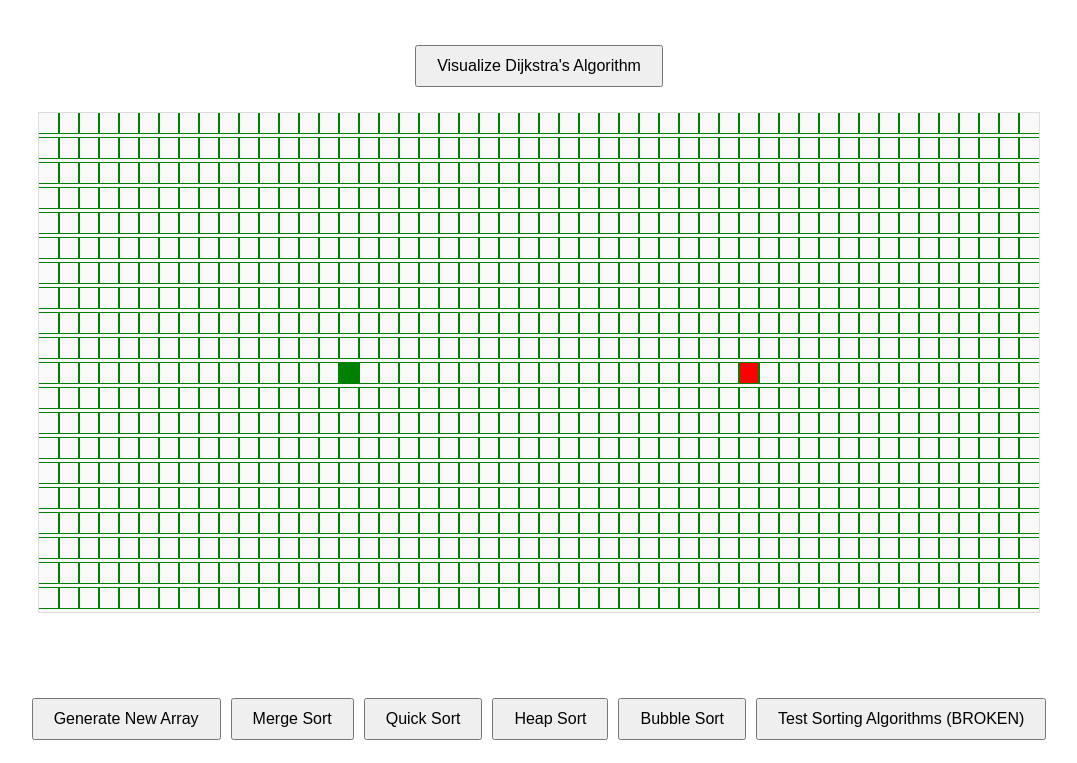
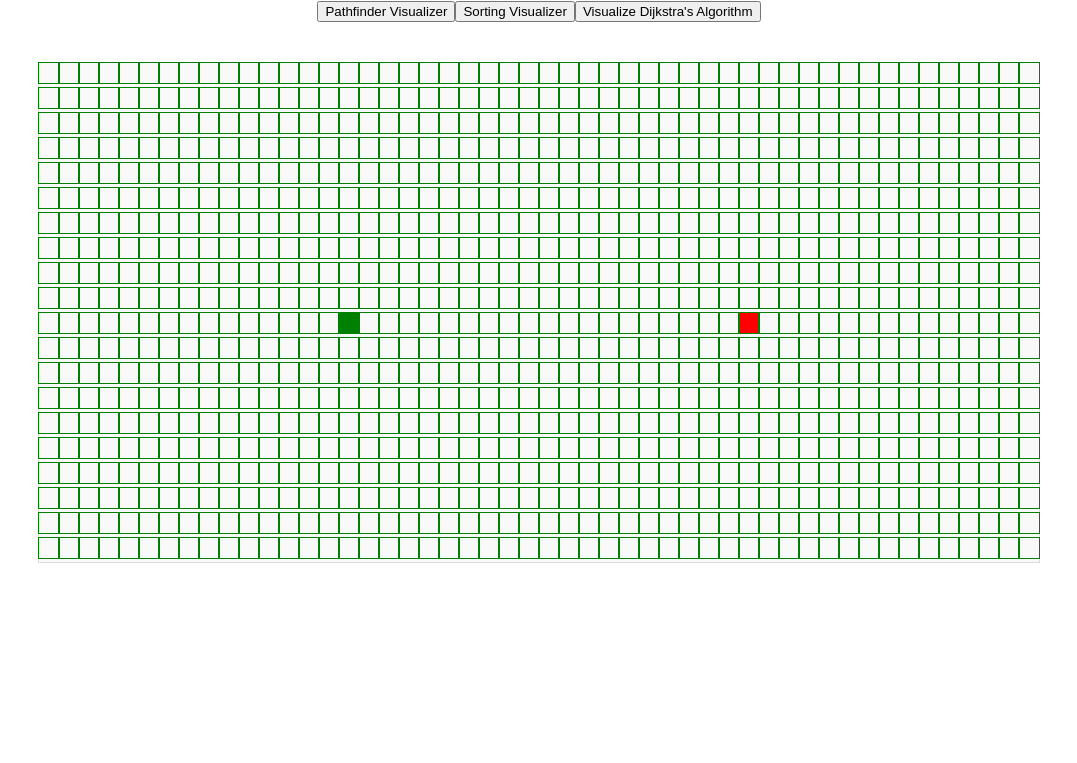
Before and after one commit to zkamdar1/algorithm-visualizer, a React (Create React App) app in the folder algo-visuals/: page / in a window 1280 px wide. Shown: the top 763 px of the page, without its empty margins (101-1178 px from the left). Built offline with nearby package versions, Linux system fonts and the light colour scheme; the HTML template or start-up script is replaced by a standard one.

Commit message:
create seperate views

```diff
--- a/algo-visuals/src/App.js
+++ b/algo-visuals/src/App.js
@@ -1,17 +1,28 @@
-import React from 'react';
+import React, { useState } from 'react';
 import './App.css';
-import PathfindingVisualizer from './PathfindingVisualizer/PathfindingVisualizer';
-import SortingVisualizer from './SortingVisualizer/SortingVisualizer';
+import PathfindingVisualizer from './components/PathfindingVisualizer/PathfindingVisualizer';
+import SortingVisualizer from './components/SortingVisualizer/SortingVisualizer';
+import { Navbar } from './components/Navbar/Navbar';
 
 
 
 function App() {
+  const [currentView, setCurrentView] = useState('pathfinder');
+
+  const switchView = (view) => {
+    setCurrentView(view);
+  }
+
   return (
     <div className="App">
-      <PathfindingVisualizer></PathfindingVisualizer>
-      <SortingVisualizer></SortingVisualizer>
+      <Navbar switchView={switchView} currentView={currentView}/>
+      {currentView === 'pathfinder' ? (
+        <PathfindingVisualizer />
+      ) : (
+        <SortingVisualizer />
+      )}
     </div>
   );
-}
+};
 
 export default App;
--- a/algo-visuals/src/PathfindingVisualizer/PathfindingVisualizer.css
+++ /dev/null
@@ -1,56 +0,0 @@
-.pathfinding-visualizer-container {
-    display: flex;
-    flex-direction: column;
-    align-items: center;
-    width: 100%;
-    max-width: 1200px;
-    margin: 20px auto;
-    padding: 20px;
-    box-sizing: border-box;
-  }
-
-  .buttons-container {
-    display: flex;
-    justify-content: center;
-    flex-wrap: wrap;
-    margin-bottom: 20px;
-  }
-
-  .buttons-container button {
-    margin: 5px;
-    padding: 10px 20px;
-    font-size: 16px;
-  }
-
-  .grid {
-    display: grid;
-    grid-template-columns: repeat(50);
-    gap: 1px;
-    max-width: 100%;
-    overflow: hidden;
-    border: 1px solid #ddd;
-    background-color: #f9f9f9;
-  }
-
-  .grid-cell {
-    width: 20px;
-    height: 20px;
-    border: 1px solid green;
-  }
-
-
-  @media (max-width: 768px) {
-    .grid-cell,
-    .node {
-      width: 15px;
-      height: 15px;
-    }
-  }
-
-  @media (max-width: 480px) {
-    .grid-cell,
-    .node {
-      width: 10px;
-      height: 10px;
-    }
-  }
--- /dev/null
+++ b/algo-visuals/src/components/Navbar/Navbar.jsx
@@ -0,0 +1,32 @@
+import React from 'react'
+import PathfindingVisualizer from '../PathfindingVisualizer/PathfindingVisualizer';
+import SortingVisualizer from '../SortingVisualizer/SortingVisualizer';
+
+
+export const Navbar = ({switchView, currentView}) => {
+  return (
+    <div className='navbar'>
+        <button onClick={() => switchView('pathfinder')}>Pathfinder Visualizer</button>
+        <button onClick={() => switchView('sorting')}>Sorting Visualizer</button>
+
+        {currentView === 'pathfinder' ? (
+            <>
+                <button onClick={() => this.visualizeDijkstra()}>
+                Visualize Dijkstra's Algorithm
+                </button>
+            </>
+        ) : (
+            <>
+                <button onClick={() => this.resetArray()}>Generate New Array</button>
+                <button onClick={() => this.mergeSort()}>Merge Sort</button>
+                <button onClick={() => this.quickSort()}>Quick Sort</button>
+                <button onClick={() => this.heapSort()}>Heap Sort</button>
+                <button onClick={() => this.bubbleSort()}>Bubble Sort</button>
+                <button onClick={() => this.testSortingAlgorithms()}>
+                    Test Sorting Algorithms (BROKEN)
+                </button>
+            </>
+        ) }
+    </div>
+  );
+};
--- /dev/null
+++ b/algo-visuals/src/components/PathfindingVisualizer/PathfindingVisualizer.css
@@ -0,0 +1,42 @@
+.pathfinding-visualizer-container {
+  display: flex;
+  flex-direction: column;
+  align-items: center;
+  width: 100%;
+  max-width: 1200px;
+  margin: 20px auto;
+  padding: 20px;
+  box-sizing: border-box;
+}
+
+.grid {
+  display: grid;
+  grid-template-columns: repeat(50);
+  gap: 1px;
+  max-width: 100%;
+  border: 1px solid #ddd;
+  background-color: #f9f9f9;
+}
+
+.grid-cell {
+  width: 20px;
+  height: 20px;
+  border: 1px solid green;
+}
+
+
+@media (max-width: 768px) {
+  .grid-cell,
+  .node {
+    width: 15px;
+    height: 15px;
+  }
+}
+
+@media (max-width: 480px) {
+  .grid-cell,
+  .node {
+    width: 10px;
+    height: 10px;
+  }
+}
--- a/algo-visuals/src/PathfindingVisualizer/PathfindingVisualizer.jsx
+++ b/algo-visuals/src/components/PathfindingVisualizer/PathfindingVisualizer.jsx
@@ -1,6 +1,6 @@
 import React, {Component} from 'react';
 import Node from './Node/Node';
-import {dijkstra, getNodesInShortestPathOrder} from '../algorithms/dijkstra';
+import {dijkstra, getNodesInShortestPathOrder} from '../../algorithms/dijkstra';
 
 import './PathfindingVisualizer.css';
 
@@ -78,11 +78,6 @@ export default class PathfindingVisualizer extends Component {
 
     return (
       <div className="pathfinding-visualizer-container">
-        <div className="buttons-container">
-          <button onClick={() => this.visualizeDijkstra()}>
-            Visualize Dijkstra's Algorithm
-          </button>
-        </div>
         <div className="grid">
           {grid.map((row, rowIdx) => {
             return (
--- a/algo-visuals/src/SortingVisualizer/SortingVisualizer.css
+++ b/algo-visuals/src/components/SortingVisualizer/SortingVisualizer.css
@@ -7,19 +7,6 @@
   margin: 20px auto;
   padding: 20px;
   box-sizing: border-box;
-}
-
-.buttons-container {
-  display: flex;
-  justify-content: center;
-  flex-wrap: wrap;
-  margin-bottom: 20px;
-}
-
-.buttons-container button {
-  margin: 5px;
-  padding: 10px 20px;
-  font-size: 16px;
 }
 
 .array-container {
--- a/algo-visuals/src/SortingVisualizer/SortingVisualizer.jsx
+++ b/algo-visuals/src/components/SortingVisualizer/SortingVisualizer.jsx
@@ -1,6 +1,6 @@
 
 import React from 'react';
-import {getMergeSortAnimations} from '../algorithms/sortingAlgorithm';
+import {getMergeSortAnimations} from '../../algorithms/sortingAlgorithm';
 import './SortingVisualizer.css';
 
 // Change this value for the speed of the animations.
@@ -95,16 +95,6 @@ export default class SortingVisualizer extends React.Component {
 
     return (
       <div className="sorting-visualizer-container">
-        <div className="buttons-container">
-          <button onClick={() => this.resetArray()}>Generate New Array</button>
-          <button onClick={() => this.mergeSort()}>Merge Sort</button>
-          <button onClick={() => this.quickSort()}>Quick Sort</button>
-          <button onClick={() => this.heapSort()}>Heap Sort</button>
-          <button onClick={() => this.bubbleSort()}>Bubble Sort</button>
-          <button onClick={() => this.testSortingAlgorithms()}>
-            Test Sorting Algorithms (BROKEN)
-          </button>
-        </div>
         <div className="array-container" style={{ height: `${CONTAINER_HEIGHT}px` }}>
           {array.map((value, idx) => (
             <div
```
Also changed, not shown: algo-visuals/src/components/Navbar/Navbar.css (added), algo-visuals/src/components/PathfindingVisualizer/Node/Node.css (renamed from algo-visuals/src/PathfindingVisualizer/Node/Node.css), algo-visuals/src/components/PathfindingVisualizer/Node/Node.jsx (renamed from algo-visuals/src/PathfindingVisualizer/Node/Node.jsx), 1 other file (tests, documents, lock files or other folders).
